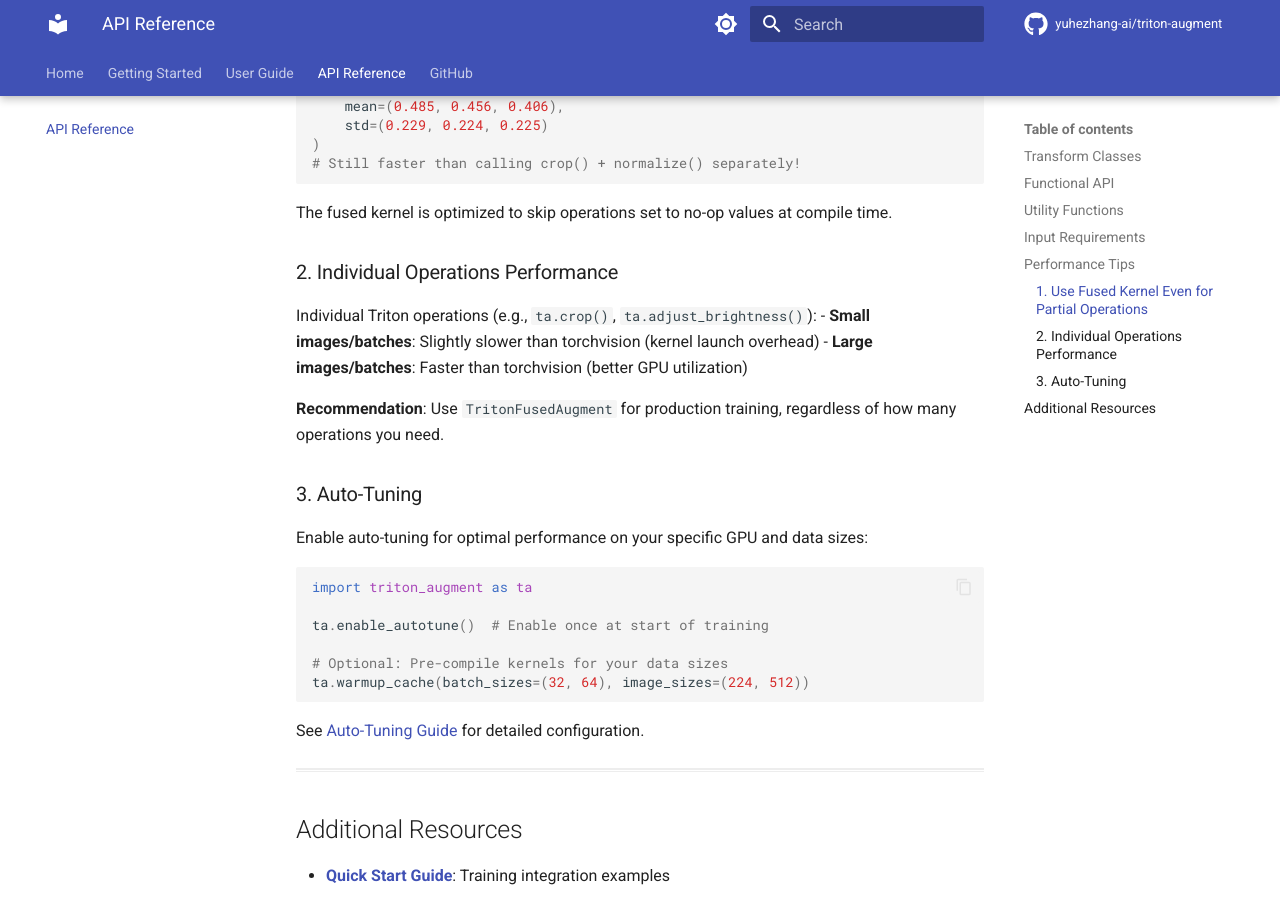
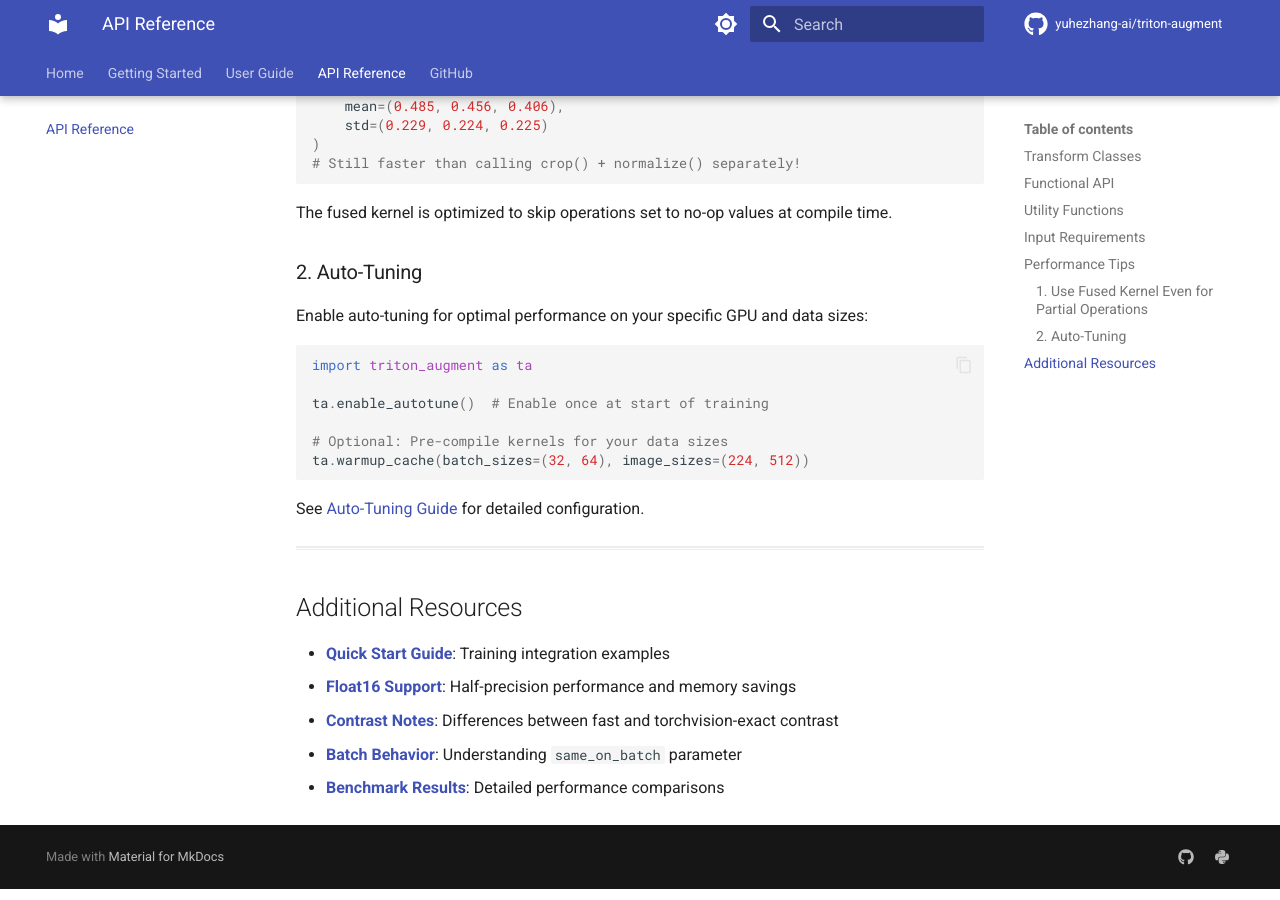
Before and after one commit to yuhezhang-ai/triton-augment, an MkDocs documentation site: the page built from docs/api-reference.md, in a window 1280 px wide and 900 px high, scrolled down 4895 px. Built offline with MkDocs 1.6.1 and Material for MkDocs 9.7.7, drawn with Linux system fonts in a browser that asks for light colours; comment, search, counter and statistics services are not loaded.

```diff
--- a/docs/api-reference.md
+++ b/docs/api-reference.md
@@ -222,15 +222,7 @@ transform = ta.TritonFusedAugment(
 
 The fused kernel is optimized to skip operations set to no-op values at compile time.
 
-### 2. Individual Operations Performance
-
-Individual Triton operations (e.g., `ta.crop()`, `ta.adjust_brightness()`):
-- **Small images/batches**: Slightly slower than torchvision (kernel launch overhead)
-- **Large images/batches**: Faster than torchvision (better GPU utilization)
-
-**Recommendation**: Use `TritonFusedAugment` for production training, regardless of how many operations you need.
-
-### 3. Auto-Tuning
+### 2. Auto-Tuning
 
 Enable auto-tuning for optimal performance on your specific GPU and data sizes:
 
--- a/mkdocs.yml
+++ b/mkdocs.yml
@@ -84,10 +84,11 @@ nav:
       - Installation: installation.md
       - Quick Start: quickstart.md
   - User Guide:
-      - Float16 Support: float16.md
       - Batch Behavior: batch-behavior.md
       - Contrast Implementation: contrast.md
       - Auto-Tuning: auto-tuning.md
+      - Float16 Support: float16.md
+      - Comparison with Other Libraries: comparison-other-libs.md
   - API Reference: api-reference.md
   - GitHub: https://github.com/yuhezhang-ai/triton-augment
 
```
Also changed, not shown: README.md (+1 -0 lines), docs/comparison-other-libs.md (added, +33 -0 lines), docs/index.md (+1 -0 lines), 1 other file.
